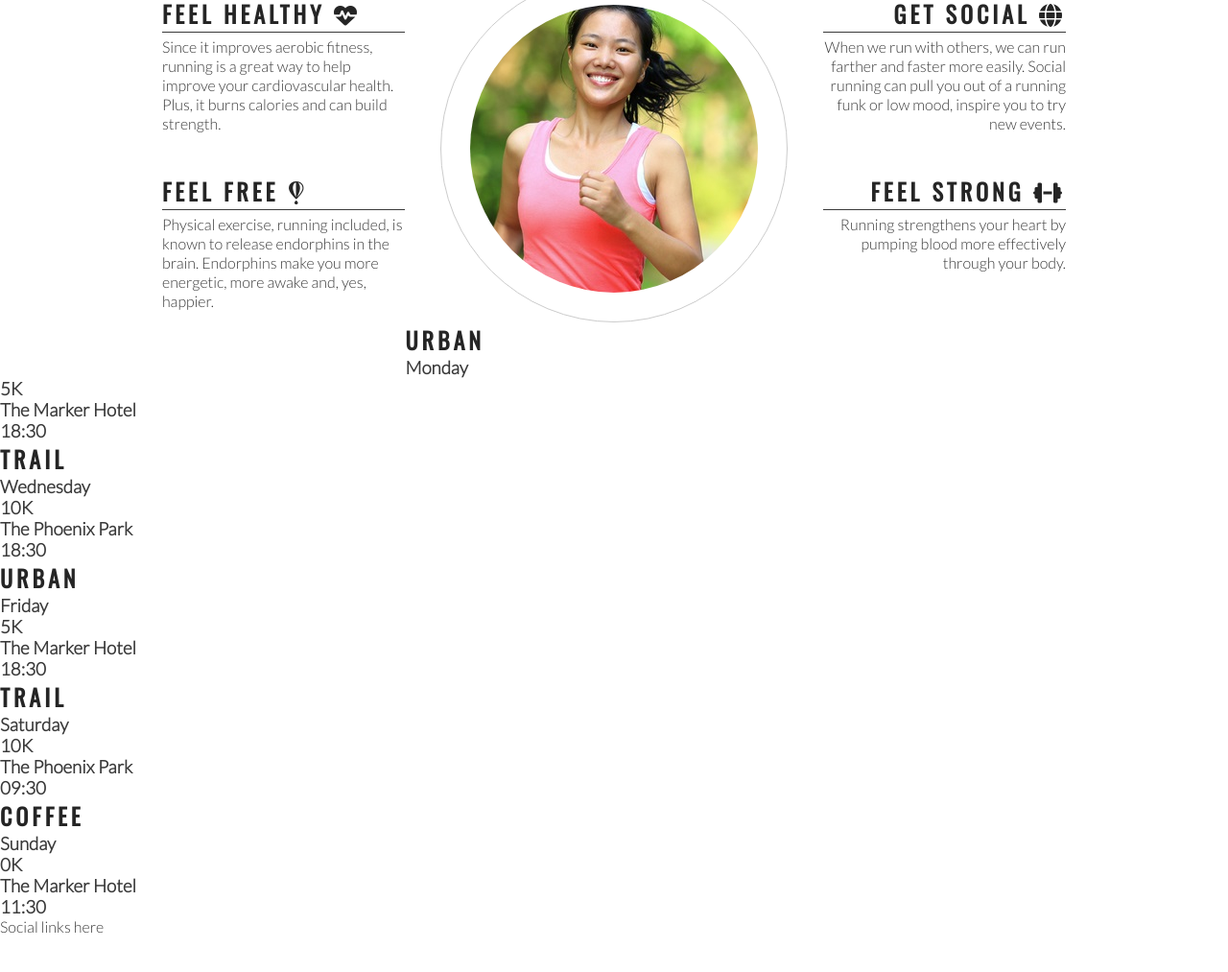
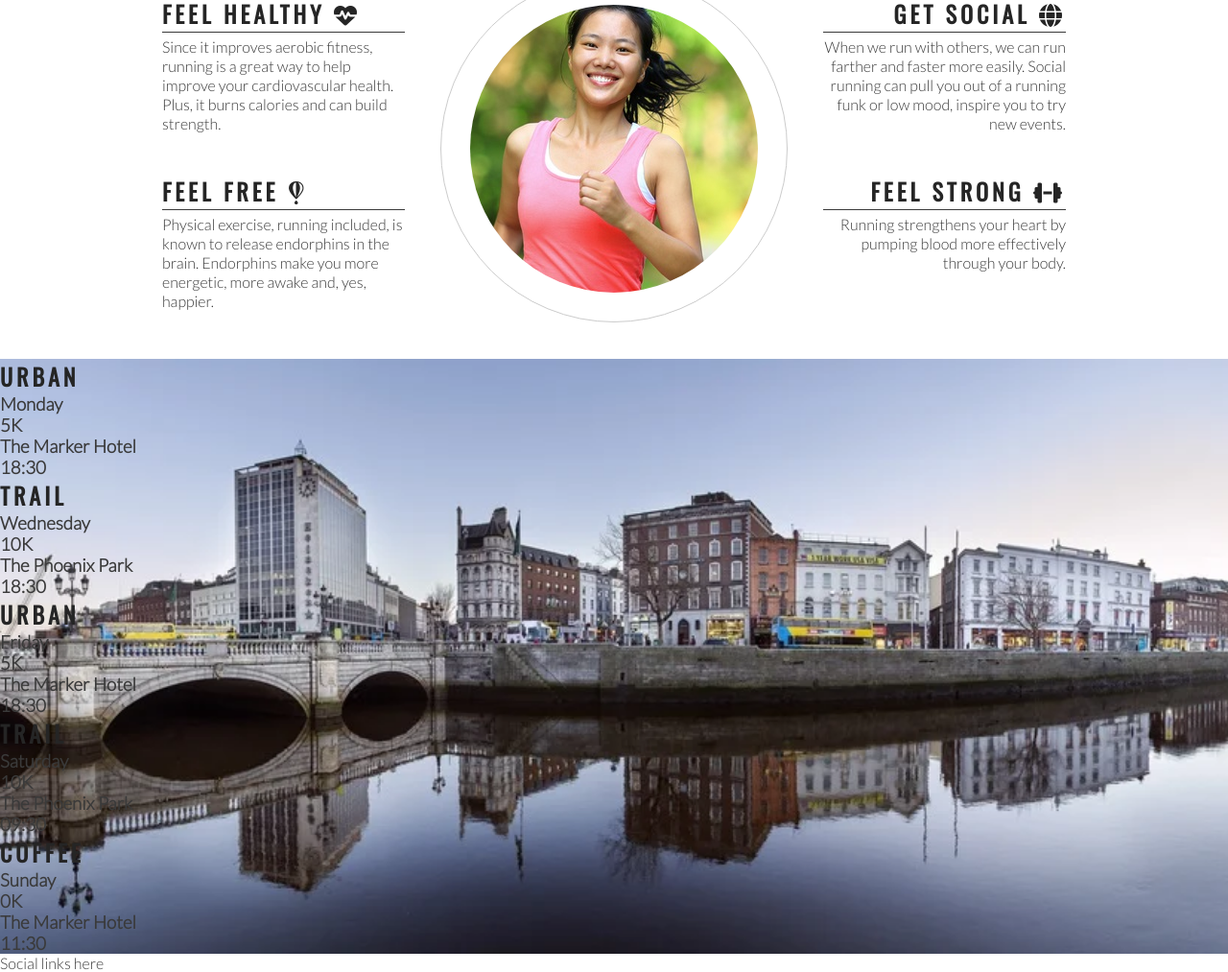
Before and after one commit to BeckySkel/love-running, a plain HTML site: page index.html in a window 1280 px wide. Shown: the part 807-1820 px from the top of the page at 96% size. Before the commit the page ends 1782 px from the top, so only its background shows below. Drawn offline with nearby package versions, Linux system fonts and the light colour scheme.

Commit message:
Add background image to times section

```diff
--- a/assets/css/style.css
+++ b/assets/css/style.css
@@ -184,3 +184,11 @@ hr {
     height: 100%;
     border-radius: 50%;
 }
+
+/* event times */
+
+#times {
+    background: url('../images/dublin-city.webp') no-repeat center center/ cover;
+    width: 100%;
+    overflow: hidden;
+}
--- a/index.html
+++ b/index.html
@@ -81,7 +81,7 @@
             </div>
         </div>
     </section>
-    <section>
+    <section id="times">
         <div>
             <h2>Urban</h2>
             <h3>Monday</h3>
```
Also changed, not shown: assets/images/dublin-city.webp (added).
